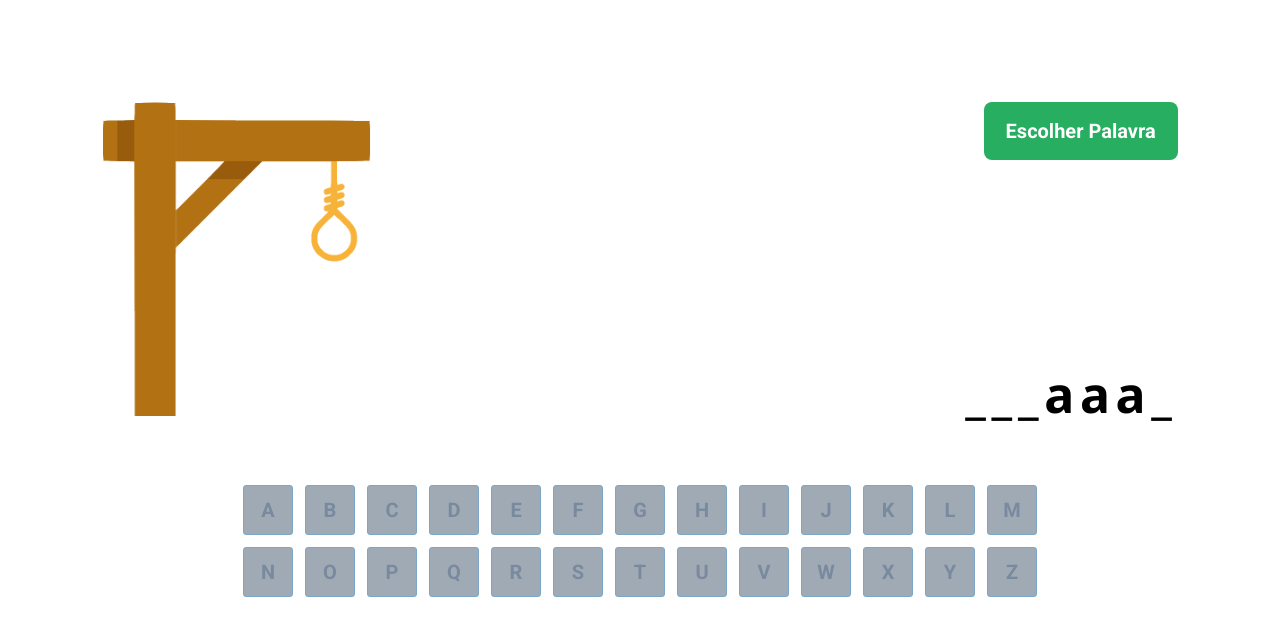
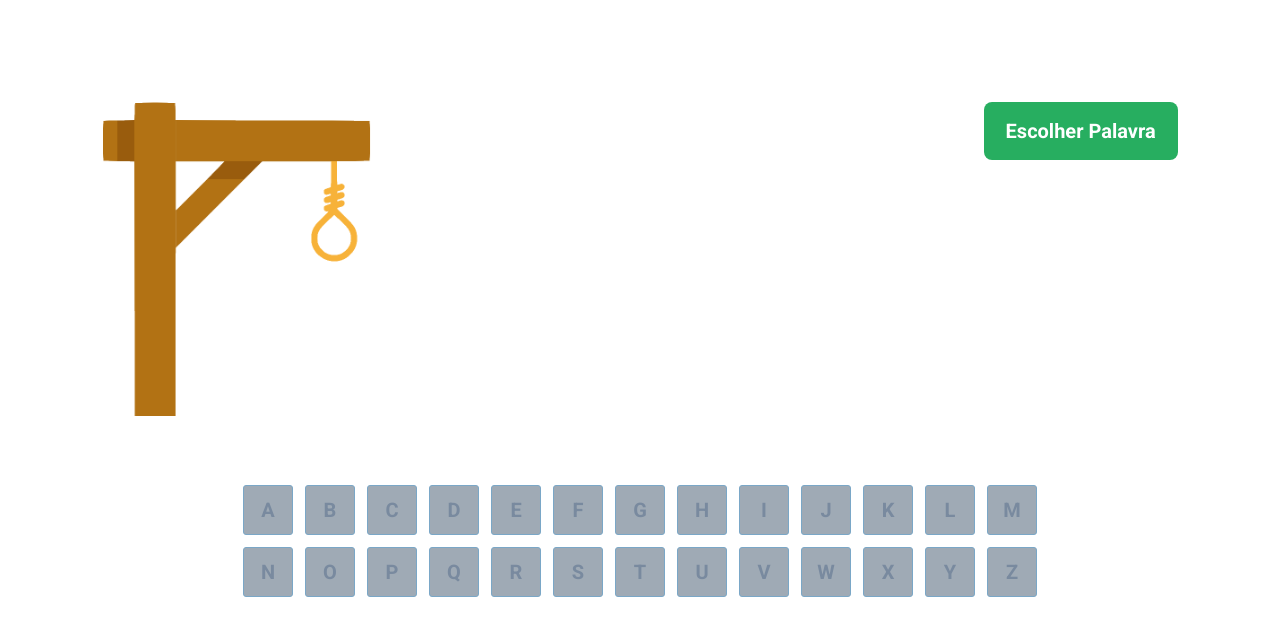
Before and after one commit to rafaelanobre/projeto8-jogoforca, a React (Create React App) app: page / in a window 1280 px wide. Shown: the top 636 px of the page. Built offline with nearby package versions, Linux system fonts and the light colour scheme.

Commit message:
sortear palavra

```diff
--- a/src/components/App.js
+++ b/src/components/App.js
@@ -1,17 +1,19 @@
 import React, { useState } from 'react';
 import Jogo from "./Jogo.js"
 import Letras from "./Letras.js"
-import Palavras from '../palavras.js';
 
 import '../Styles/reset.css';
 import '../Styles/style.css';
 
-export default function Tela(){
+export default function Tela() {
     const [contador, setContador] = useState(0);
+    const [habilitarKeys, setHabilitarKeys] = useState(false);
+    const [palavraSorteada, setPalavraSorteada] = useState('');
+
     return (
         <div>
-            <Jogo contador={contador} setContador={setContador} />
-            <Letras contador={contador} setContador={setContador} />
+            <Jogo contador={contador} setContador={setContador} habilitarKeys={habilitarKeys} setHabilitarKeys={setHabilitarKeys} setPalavraSorteada={setPalavraSorteada} />
+            <Letras contador={contador} setContador={setContador} palavraSorteada={palavraSorteada} habilitarKeys={habilitarKeys} />
         </div>
     );
 }
--- a/src/components/Jogo.js
+++ b/src/components/Jogo.js
@@ -6,8 +6,9 @@ import imagem3 from '../images/forca3.png';
 import imagem4 from '../images/forca4.png';
 import imagem5 from '../images/forca5.png';
 import imagem6 from '../images/forca6.png';
+import Palavras from '../palavras.js';
 
-export default function Jogo({ contador, setContador }){
+export default function Jogo({ contador, setContador, setHabilitarKeys }) {
     const imagens = [
         imagem0,
         imagem1,
@@ -18,14 +19,28 @@ const imagens = [
         imagem6,
     ];
 
+    const [palavraSorteada, setPalavraSorteada] = useState('');
+    const [palavraOcultaArray, setPalavraOcultaArray] = useState([]);
+
+    const sortearPalavra = () => {
+        const palavra = Palavras[Math.floor(Math.random() * Palavras.length)];
+        const palavraArray = palavra.split('');
+        const palavraOcultaArray = palavraArray.map(() => '_');
+
+        setContador(0);
+        setHabilitarKeys(true);
+        setPalavraSorteada(palavra);
+        setPalavraOcultaArray(palavraOcultaArray);
+    };
+
     return (
         <div id="top-div">
             <div id="left-game-div">
-                <img src={imagens[contador]} alt="imagem da forca"></img>
+                <img src={imagens[contador]} alt="imagem da forca" />
             </div>
             <div id="right-game-div">
-                <button>Escolher Palavra</button>
-                <div className='game-word'>___aaa_</div>
+                <button onClick={sortearPalavra}>Escolher Palavra</button>
+                <div className='game-word'>{palavraOcultaArray}</div>
             </div>
         </div>
     );
--- a/src/components/Letras.js
+++ b/src/components/Letras.js
@@ -1,12 +1,30 @@
 import React, { useState } from 'react';
 const alfabeto = ["a", "b", "c", "d", "e", "f", "g", "h", "i", "j", "k", "l", "m", "n", "o", "p", "q", "r", "s", "t", "u", "v", "w", "x", "y", "z"]
 
-export default function Letras(){
+export default function Letras({ contador, setContador, palavraSorteada, habilitarKeys }) {
+    const [letrasSelecionadas, setLetrasSelecionadas] = useState([]);
+
+    const handleClick = (letra) => {
+        if (!letrasSelecionadas.includes(letra)) {
+            setLetrasSelecionadas([...letrasSelecionadas, letra]);
+            if (!palavraSorteada.includes(letra)) {
+                setContador(contador + 1);
+            }
+        }
+    };
+
     return (
         <div id="keyboard-container">
             <div id="keyboard">
                 {alfabeto.map(letra => (
-                    <button disabled className="key" key={letra}>{letra.toUpperCase()}</button>
+                    <button
+                        disabled={!habilitarKeys || letrasSelecionadas.includes(letra)}
+                        className="key"
+                        key={letra}
+                        onClick={() => handleClick(letra)}
+                    >
+                        {letra.toUpperCase()}
+                    </button>
                 ))}
             </div>
         </div>
```
Lines whose indentation alone changed are shown as unchanged.
